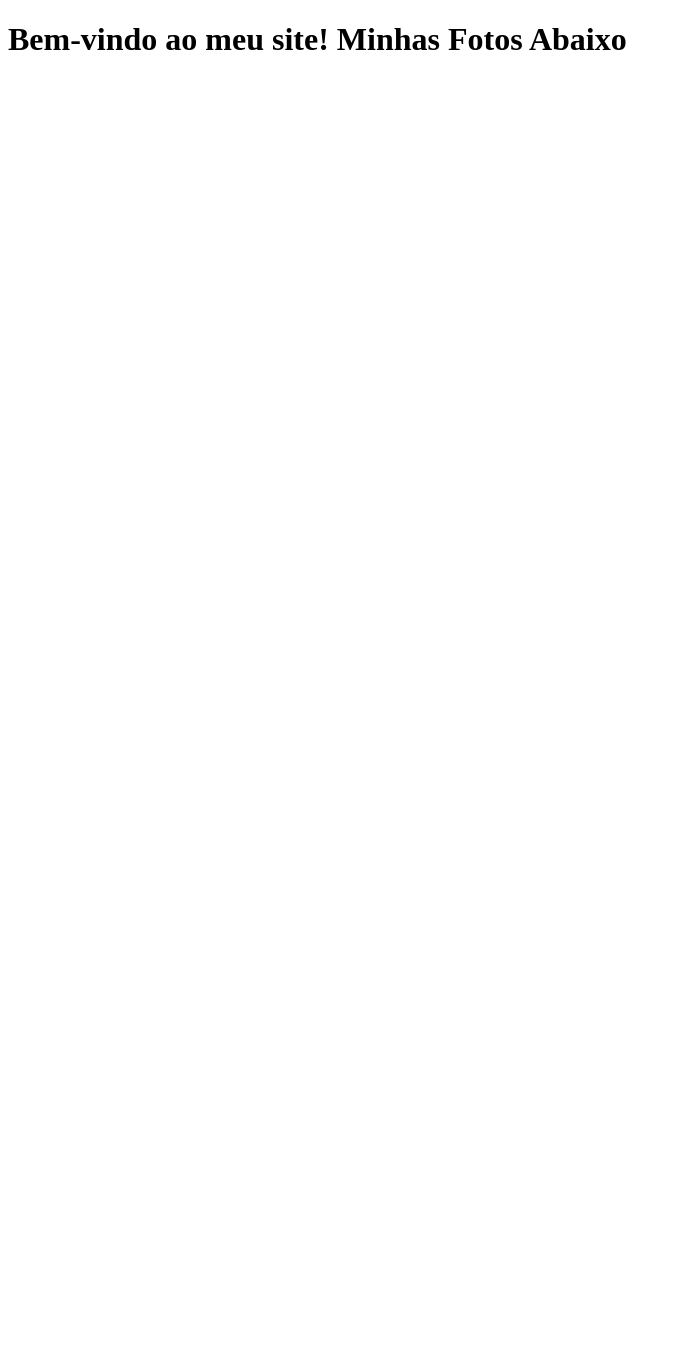
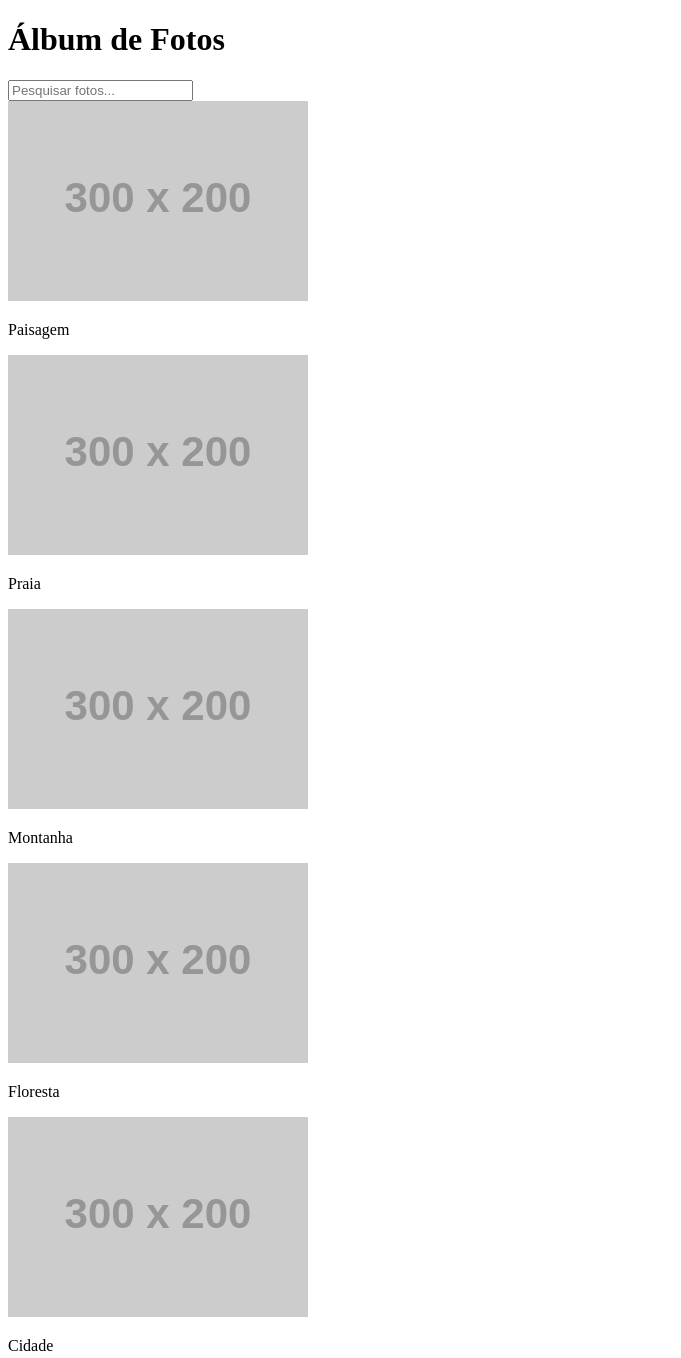
Before and after one commit to sabara22/sabara22.github.io, a plain HTML site: page index.html in a window 1280 px wide. Shown: the whole page, without its empty margins (0-681 px from the left). Before the commit the page ends 800 px from the top, so only its background shows below. Drawn offline with Linux system fonts and the light colour scheme; placeholder pictures from the web are drawn by us.

Commit message:
Update index.html

```diff
--- a/index.html
+++ b/index.html
@@ -1,12 +1,43 @@
 <!DOCTYPE html>
-<html lang="pt-BR">
+<html lang="pt-br">
 <head>
-    <meta charset="UTF-8">
-    <meta name="viewport" content="width=device-width, initial-scale=1.0">
-    <title>Site de Teste</title>
-    <script src="hook.js"></script> <!-- Carregando o hook.js -->
+  <meta charset="UTF-8">
+  <meta name="viewport" content="width=device-width, initial-scale=1.0">
+  <title>Álbum de Fotos</title>
+  <link rel="stylesheet" href="style.css">
 </head>
 <body>
-    <h1>Bem-vindo ao meu site! Minhas Fotos Abaixo</h1>
+
+  <!-- Barra de Pesquisa -->
+  <header>
+    <h1>Álbum de Fotos</h1>
+    <input type="text" id="searchBar" placeholder="Pesquisar fotos...">
+  </header>
+
+  <!-- Galeria de Fotos -->
+  <div id="gallery" class="gallery">
+    <div class="photo-item" data-title="Paisagem">
+      <img src="https://via.placeholder.com/300x200?text=Foto1" alt="Paisagem">
+      <p>Paisagem</p>
+    </div>
+    <div class="photo-item" data-title="Praia">
+      <img src="https://via.placeholder.com/300x200?text=Foto2" alt="Praia">
+      <p>Praia</p>
+    </div>
+    <div class="photo-item" data-title="Montanha">
+      <img src="https://via.placeholder.com/300x200?text=Foto3" alt="Montanha">
+      <p>Montanha</p>
+    </div>
+    <div class="photo-item" data-title="Floresta">
+      <img src="https://via.placeholder.com/300x200?text=Foto4" alt="Floresta">
+      <p>Floresta</p>
+    </div>
+    <div class="photo-item" data-title="Cidade">
+      <img src="https://via.placeholder.com/300x200?text=Foto5" alt="Cidade">
+      <p>Cidade</p>
+    </div>
+  </div>
+
+  <script src="script.js"></script>
 </body>
 </html>
```
